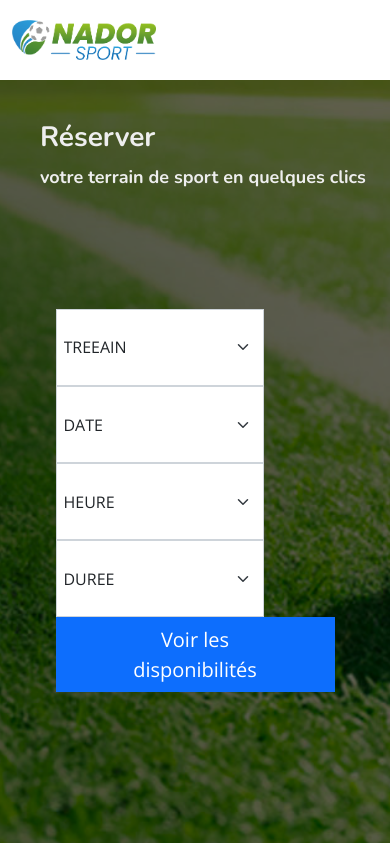
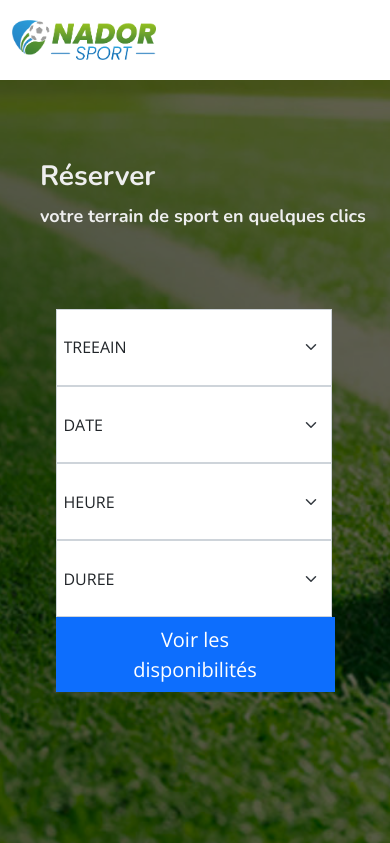
Before and after one commit to ZakariaBatty/nadorsport, a PHP site: page /nadorsport/ in a window 390 px wide. Shown: the top 843 px of the page. Run offline with PHP 8.4, Linux system fonts and the light colour scheme.

Commit message:
change style

```diff
--- a/assets/css/style.css
+++ b/assets/css/style.css
@@ -413,7 +413,7 @@
   }
   #hero .hero-container {
     position: absolute;
-    bottom: 507px;
+    bottom: 429px;
     top: 0;
     display: flex;
     justify-content: center;
@@ -431,7 +431,7 @@
     border-radius: 0;
   }
   #hero .form-select {
-    padding: 0.6rem 7rem 0.6rem 1.75rem !important;
+    width: 17.3rem !important;
   }
   #hero .choisir-terrain {
     bottom: -157px !important;
```
Also changed, not shown: .htaccess.
